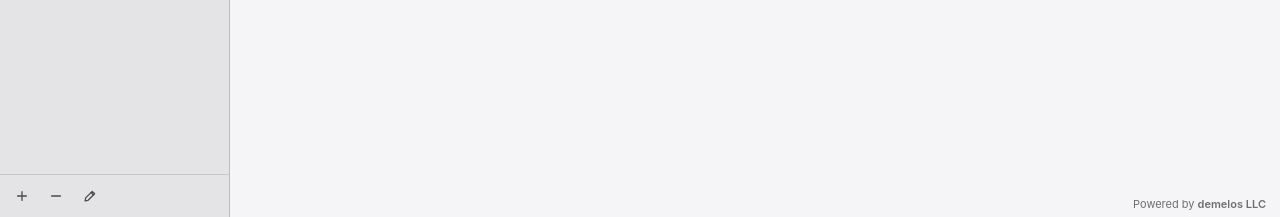
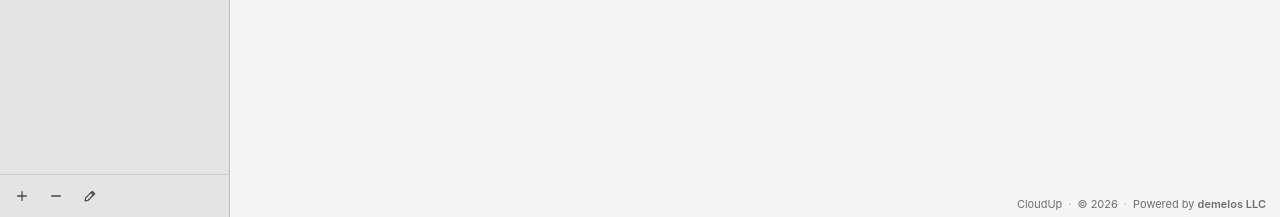
Before and after one commit to fabiodemelo/cloudUP, a PHP site: page / in a window 1280 px wide. Shown: the part 583-800 px from the top of the page. Run offline with PHP 8.4, Linux system fonts and the light colour scheme.

Commit message:
Footer: app version and © 2026 next to Powered by demelos LLC
Co-Authored-By: Claude Opus 5.5 <noreply@anthropic.com>

```diff
--- a/src/app.js
+++ b/src/app.js
@@ -1090,6 +1090,7 @@ async function init() {
 
   applyIcons(document);
   initTips();
+  invoke("plugin:app|version").then((v) => { $("#app-version").textContent = "CloudUp " + v; }).catch(() => {});
   $("#powered").addEventListener("click", (e) => {
     e.preventDefault();
     invoke("open_path", { path: "https://www.demelos.com" }).catch(() => {});
--- a/src/index.html
+++ b/src/index.html
@@ -84,7 +84,13 @@
         <div id="status-bar" class="status-bar">Ready</div>
       </section>
 
-      <a id="powered" class="powered" href="https://www.demelos.com" data-tip="Visit demelos.com">Powered by <strong>demelos LLC</strong></a>
+      <div class="powered">
+        <span id="app-version" class="app-version">CloudUp</span>
+        <span class="sep">·</span>
+        <span>© 2026</span>
+        <span class="sep">·</span>
+        <a id="powered" href="https://www.demelos.com" data-tip="Visit demelos.com">Powered by <strong>demelos LLC</strong></a>
+      </div>
 
       <!-- View: empty state -->
       <section id="view-empty" class="view hidden">
--- a/src/styles.css
+++ b/src/styles.css
@@ -538,16 +538,19 @@ body {
 .file-table.drop-here { box-shadow: inset 0 0 0 3px rgba(10, 100, 240, 0.55); background: #f3f8ff; }
 .file-row.drop-into { background: rgba(10, 100, 240, 0.18) !important; box-shadow: inset 0 0 0 2px var(--accent); }
 
-/* ---- "Powered by demelos LLC" (bottom right, every view) ---- */
+/* ---- Footer: version · © · "Powered by demelos LLC" (bottom right, every view) ---- */
 .powered {
   position: absolute;
   right: 14px;
   bottom: 6px;
   z-index: 5;
+  display: flex;
+  align-items: center;
+  gap: 6px;
   font-size: 11px;
   color: var(--text-dim);
-  text-decoration: none;
-  cursor: pointer;
 }
-.powered strong { font-weight: 600; }
-.powered:hover { color: var(--accent); text-decoration: underline; }
+.powered .sep { opacity: 0.6; }
+.powered a { color: inherit; text-decoration: none; cursor: pointer; }
+.powered a strong { font-weight: 600; }
+.powered a:hover { color: var(--accent); text-decoration: underline; }
```
